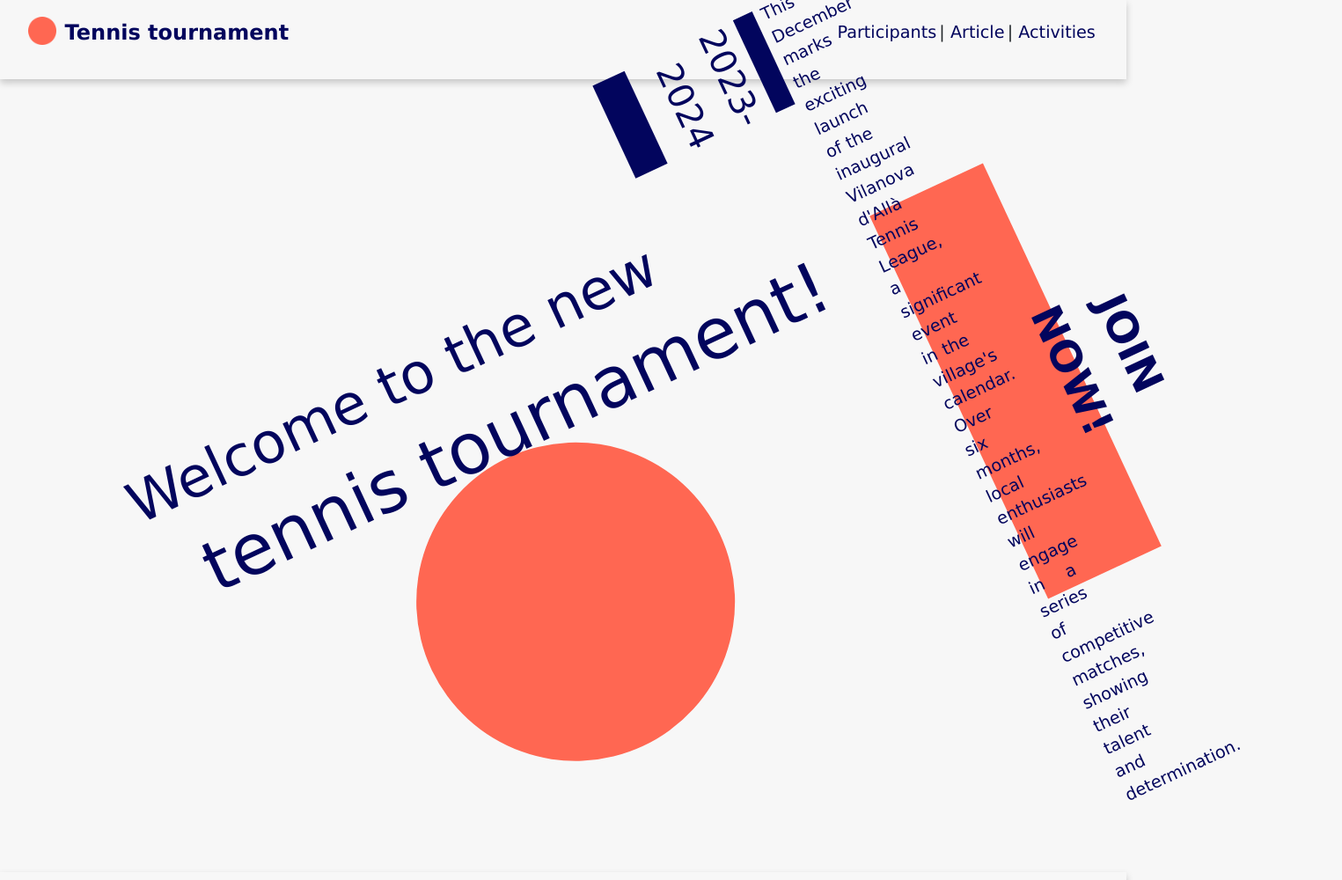
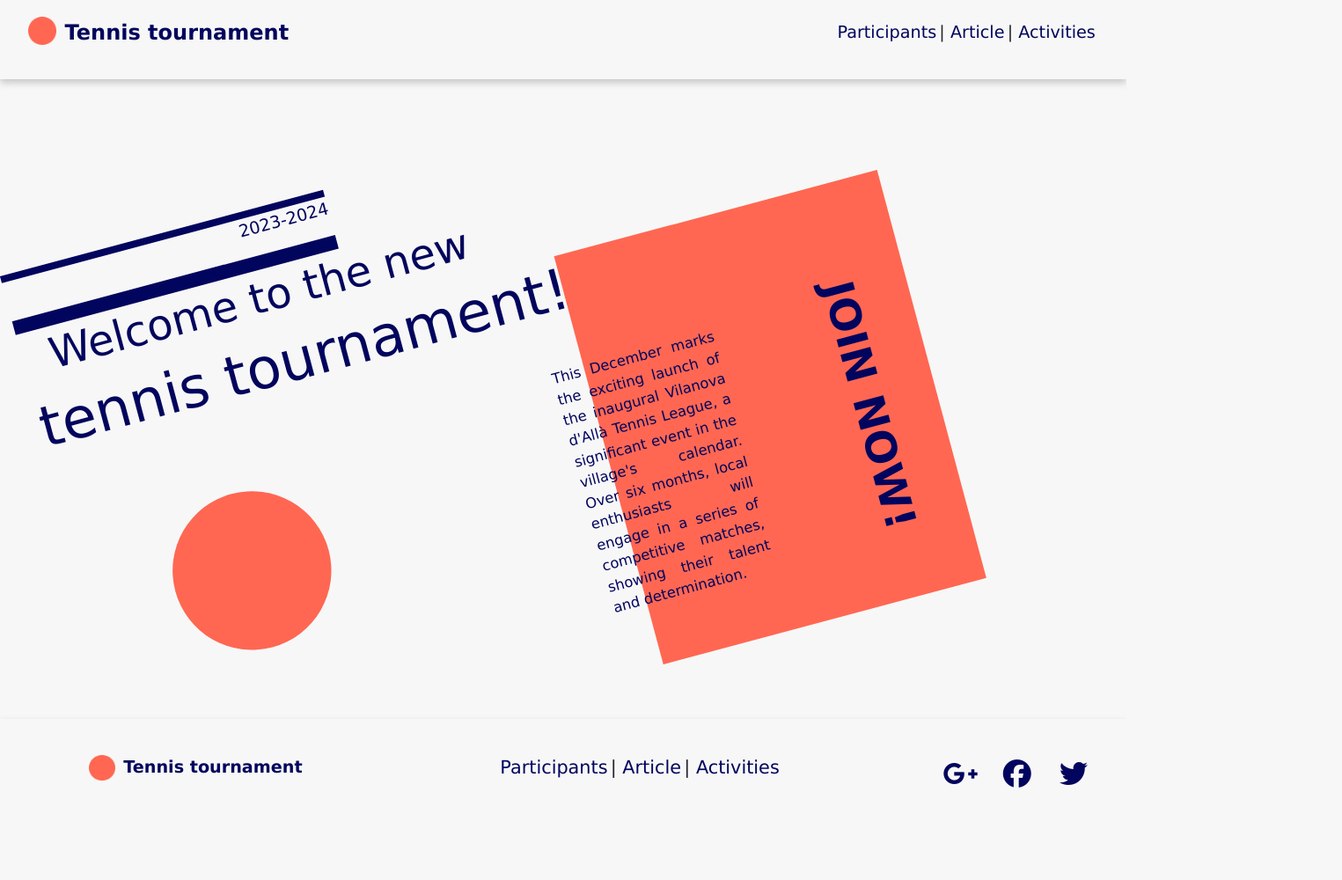
Before and after one commit to ainasurri/pac2_eines_html_i_css_II, a website built with Parcel: page src/index.html in a window 1280 px wide. Shown: the top 1000 px of the page at 88% size, 1525 px wide, since content can reach past the window. After the commit the page ends 944 px from the top, so only its background shows below. Built offline with nearby package versions, Linux system fonts and the light colour scheme.

Commit message:
poster fix responsive desktop

```diff
--- a/src/assets/styles/layouts/_home.scss
+++ b/src/assets/styles/layouts/_home.scss
@@ -181,8 +181,9 @@ h1 {
 .wrap {
   display: grid;
   grid-template-columns: 2fr 1fr;
-  margin: 0.5rem;
-  grid-gap: 0.5rem;
+  margin: 5%;
+  grid-gap: 0.5%;
+  margin-bottom: 2rem;
 
 
   &__data {
@@ -191,7 +192,7 @@ h1 {
     border-bottom: 1rem solid $blau;
 
     &__p {
-      font-size: 1.2rem;
+      font-size: 120%;
       text-align: right;
       color: $blau;
     }
@@ -272,6 +273,8 @@ h1 {
     }
   }
 }
+
+
 
 // @supports (display: grid) {
 //   .wrap {
@@ -519,7 +522,7 @@ h1 {
     #ACTIVITIES GENERIC
 \*---------------------------------*/
 
-  .act{
+.act {
   display: flex;
   flex-direction: column;
   align-items: center;
@@ -530,60 +533,69 @@ h1 {
     margin-bottom: 1rem;
   }
 
-    &__coaches{
+  &__coaches {
     align-items: center;
     width: 80%;
-      &__h2{
+
+    &__h2 {
       color: $blau;
       text-align: center;
     }
-      &__p{
+
+    &__p {
       color: $blau;
       text-align: justify;
     }
 
-      &__cards{
+    &__cards {
       display: flex;
       flex-direction: column;
       align-items: center;
-        &__card{
+
+      &__card {
         margin-bottom: 1rem;
-          &__title{
+
+        &__title {
           color: $salmo;
         }
-          &__text{
+
+        &__text {
           color: $blau;
         }
 
       }
     }
   }
-    &__game{
+
+  &__game {
     align-items: center;
     width: 80%;
     margin-top: 2rem;
 
 
-      &__h2{
+    &__h2 {
       color: $blau;
       text-align: center;
     }
-      &__questions{
+
+    &__questions {
       border-bottom: 0.15rem solid $salmo;
       margin-bottom: 0.5rem;
-        &__p{
+
+      &__p {
         color: $blau;
         text-align: justify;
       }
     }
   }
-    &__accordion{
+
+  &__accordion {
     margin-top: 2rem;
     margin-bottom: 2rem;
     width: 80%;
     align-items: center;
 
-      &__h2{
+    &__h2 {
       color: $blau;
       text-align: center;
     }
@@ -591,12 +603,12 @@ h1 {
 
 }
 
-  .accordion-body{
+.accordion-body {
   color: $blau;
 }
 
 
-  .btn{
+.btn {
   color: #f7f7f7;
   background-color: $blau;
   border: none;
@@ -837,14 +849,15 @@ h1 {
   /*---------------------------------*\
     #ACTIVITATS DESKTOP
   \*---------------------------------*/
-  .act{
-    &__coaches{
-      &__cards{
+  .act {
+    &__coaches {
+      &__cards {
         display: flex;
         flex-direction: row;
         flex-wrap: wrap;
         justify-content: space-around;
-        &__card{
+
+        &__card {
           width: 40%;
         }
       }
@@ -940,135 +953,150 @@ h1 {
   /*---------------------------------*\
     #WRAP DESKTOP
   \*---------------------------------*/
+  .containerwrap {
+  //   padding: 25rem;
+    overflow: hidden;
+  }
 
   .wrap {
-    transform: rotate(-25deg);
-    grid-template-columns: 1fr 2fr 2fr;
-    max-width: 80%;
+    grid-template-columns: 1fr 1fr 1fr;
+    margin: 5% 5% 1rem;
+    transform: rotate(-15deg);
+    &__bola {
 
-    &__data {
-      margin-top: 4rem;
-      margin-left: 55rem;
-      border-top: 1.5rem solid $blau;
-      border-bottom: 2.5rem solid $blau;
-      transform: rotate(90deg);
+      &__svg {
+        margin: 0;
+        transform: scale(.5);
 
-      &__p {
-        font-size: 2.5rem;
+      }
+    }
+      &__welcome {
+    font-size: 300%;
+    text-align: left;
+    grid-column: 1/ span 2;
+    grid-row: 2;
+    margin-left: 2rem;
   }
 
+  &__tennis {
+    font-size: 400%;
+    text-align: left;
+    grid-column: 1/ span 2;
+    grid-row: 3;
+    // margin-left: 13rem;
   }
 
     &__text {
-      grid-row: 4;
+      grid-row: 3;
       grid-column: 2;
+      font-size: 85%;
 
       &::before {
         top: 0;
-        left: 40%;
-        right: 40%;
+        left: 60%;
+        right: 60%;
         padding-right: 100%;
       }
 
       &__p {
         font-size: 120%;
-        margin-left: 30%;
-        margin-right: 30%;
+        margin-left: 50%;
+        margin-top: 20%;
       }
-    }
-
-    &__welcome {
-      font-size: 4rem;
-      text-align: left;
-      grid-column: 1/ span 2;
-      grid-row: 3;
-      margin-left: 10rem;
-    }
-
-    &__tennis {
-      font-size: 5rem;
-      text-align: left;
-      grid-column: 1/ span 2;
-      grid-row: 4;
-      margin-left: 13rem;
-    }
-
-    &__bola {
-      grid-column: 1/ span 2;
-      grid-row: 4;
-      display: flex;
-      align-items: left;
     }
 
     &__join {
       justify-content: flex-start;
-      grid-row: 4;
+      grid-row: 3;
+      grid-column: 3;
 
       &__a {
-        font-size: 3rem;
+        font-size: 300%;
       }
     }
   }
 
-  // @supports (display: grid) {
-  //   .wrap {
-  //     display: flex;
-  //     flex-direction: column;
-  //     max-width: 80%;
 
-  //     &__data {
-  //       margin-top: 4rem;
-  //       margin-left: 55rem;
-  //       border-top: 1.5rem solid $blau;
-  //       border-bottom: 2.5rem solid $blau;
 
-  //       &__p {
-  //         font-size: 2.5rem;
-  //       }
-  //     }
+  // .wrap {
 
-  //     &__text {
+  // transform: rotate(-25deg);
+  // grid-template-columns: 1fr 2fr 2fr;
+  // margin: 0;
+  // width: 30%;
+  // height: 20%;
+  // position: absolute;
+  // top: -10rem;
+  // left: -10rem;
 
-  //       &::before {
-  //         top: 0;
-  //         left: 40%;
-  //         right: 40%;
-  //         padding-right: 100%;
-  //       }
 
-  //       &__p {
-  //         font-size: 120%;
-  //         margin-left: 30%;
-  //         margin-right: 30%;
-  //       }
-  //     }
 
-  //     &__welcome {
-  //       margin: 0;
-  //       text-align: left;
+  // &__data {
+  //   margin-top: 40%;
+  //   margin-left: 55rem;
+  //   border-top: 1.5rem solid $blau;
+  //   border-bottom: 2.5rem solid $blau;
+  //   transform: rotate(90deg);
 
-  //     }
+  //   &__p {
+  //     font-size: 250%;
+  //   }
 
-  //     &__tennis {
-  //       margin: 0;
-  //       text-align: left;
+  // }
 
-  //     }
+  // &__text {
+  //   grid-row: 4;
+  //   grid-column: 2;
+  //   font-size: 90%;
 
-  //     &__bola {
-  //       display: flex;
-  //       align-items: left;
-  //     }
+  //   &::before {
+  //     top: 0;
+  //     left: 40%;
+  //     right: 40%;
+  //     padding-right: 100%;
+  //   }
 
-  //     &__join {
-  //       justify-content: flex-start;
-
-  //       &__a {
-  //         font-size: 3rem;
-  //       }
-  //     }
+  //   &__p {
+  //     font-size: 120%;
+  //     margin-left: 30%;
+  //     margin-right: 30%;
   //   }
   // }
+
+  // &__welcome {
+  //   font-size: 300%;
+  //   text-align: left;
+  //   grid-column: 1/ span 2;
+  //   grid-row: 3;
+  //   margin-left: 2rem;
+  // }
+
+  // &__tennis {
+  //   font-size: 400%;
+  //   text-align: left;
+  //   grid-column: 1/ span 2;
+  //   grid-row: 4;
+  //   // margin-left: 13rem;
+  // }
+
+  // &__bola {
+  //   grid-column: 1/ span 2;
+  //   grid-row: 4;
+  //   display: flex;
+  //   align-items: left;
+  // }
+
+  // &__join {
+  //   justify-content: flex-start;
+  //   grid-row: 4;
+
+  //   &__a {
+  //     font-size: 300%;
+  //   }
+  // }
+  // }
+
+
 
   /*--------------- ------------------*\
     #PARTICIPANTS DESKTOP
@@ -1162,16 +1190,19 @@ h1 {
   }
 
 
-  .act{
-    &__coaches{
-      &__cards{
+  .act {
+    &__coaches {
+      &__cards {
         display: flex;
         flex-direction: row;
         justify-content: space-evenly;
-       &__card{
+
+        &__card {
           margin: 1rem;
         }
       }
     }
   }
+
+
 }
--- a/src/index.html
+++ b/src/index.html
@@ -28,6 +28,7 @@
   </nav>
   <main>
     <header>
+      <div class="containerwrap">
         <div class="wrap">
           <div class="wrap__data">
             <p class="wrap__data__p">2023-2024</p>
@@ -52,6 +53,11 @@
           </div>
 
         </div>
+      </div>
+
+
+
+
     </header>
   </main>
   <footer class="footer">
@@ -66,7 +72,8 @@
         <li class="footer__pages__ul__li"><a href="./participants.html"
             class="footer__pages__ul__li__a">Participants</a></li>
         <li class="footer__pages__ul__li"><a href="./article.html" class="footer__pages__ul__li__a">Article</a></li>
-        <li class="footer__pages__ul__li"><a href="./activities.html" class="footer__pages__ul__li__a">Activities</a></li>
+        <li class="footer__pages__ul__li"><a href="./activities.html" class="footer__pages__ul__li__a">Activities</a>
+        </li>
       </ul>
     </div>
     <div class="footer__network">
```
Also changed, not shown: src/assets/styles/_variables.scss (+6 -6 lines). Lines whose indentation alone changed are shown as unchanged.
